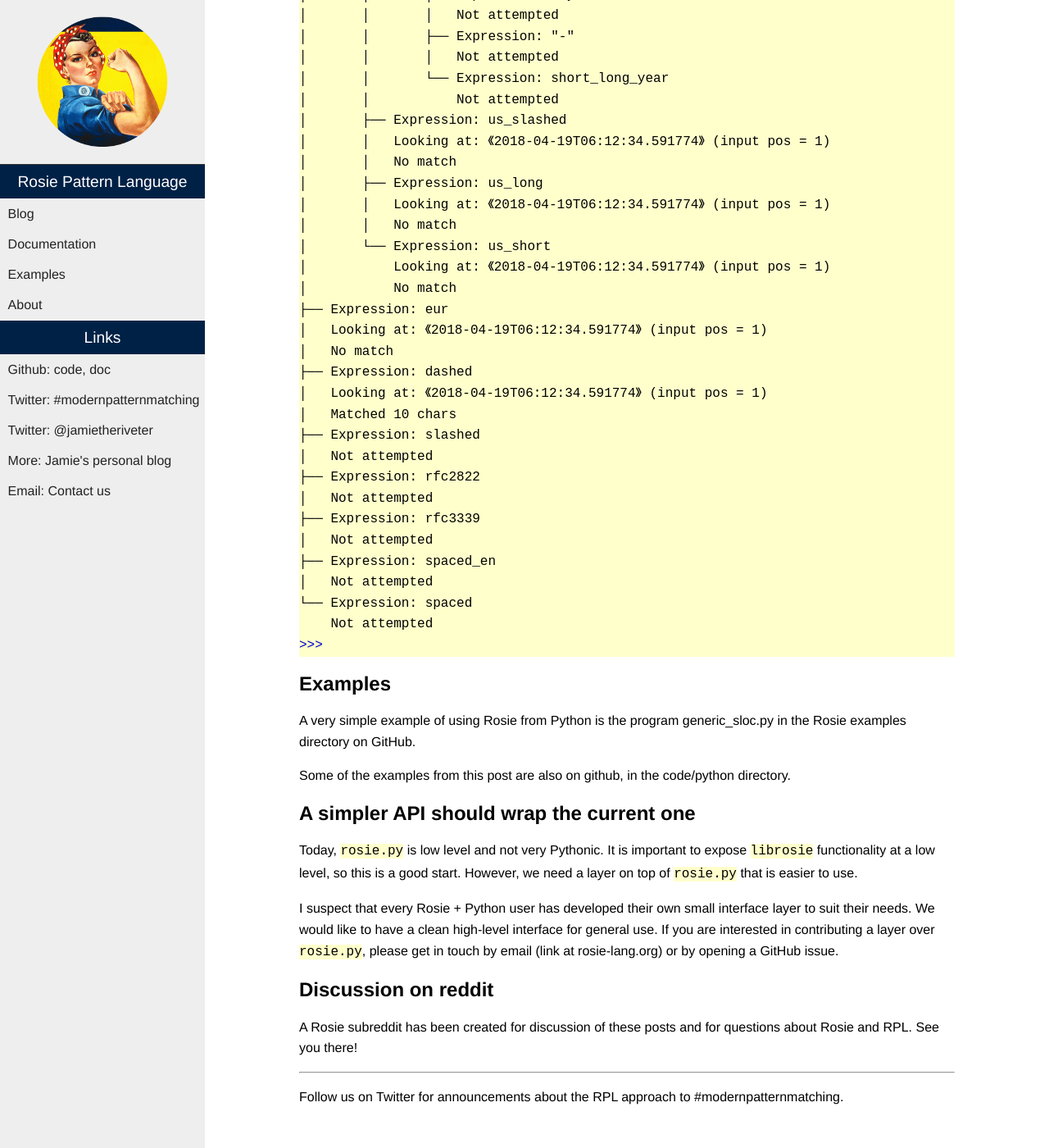
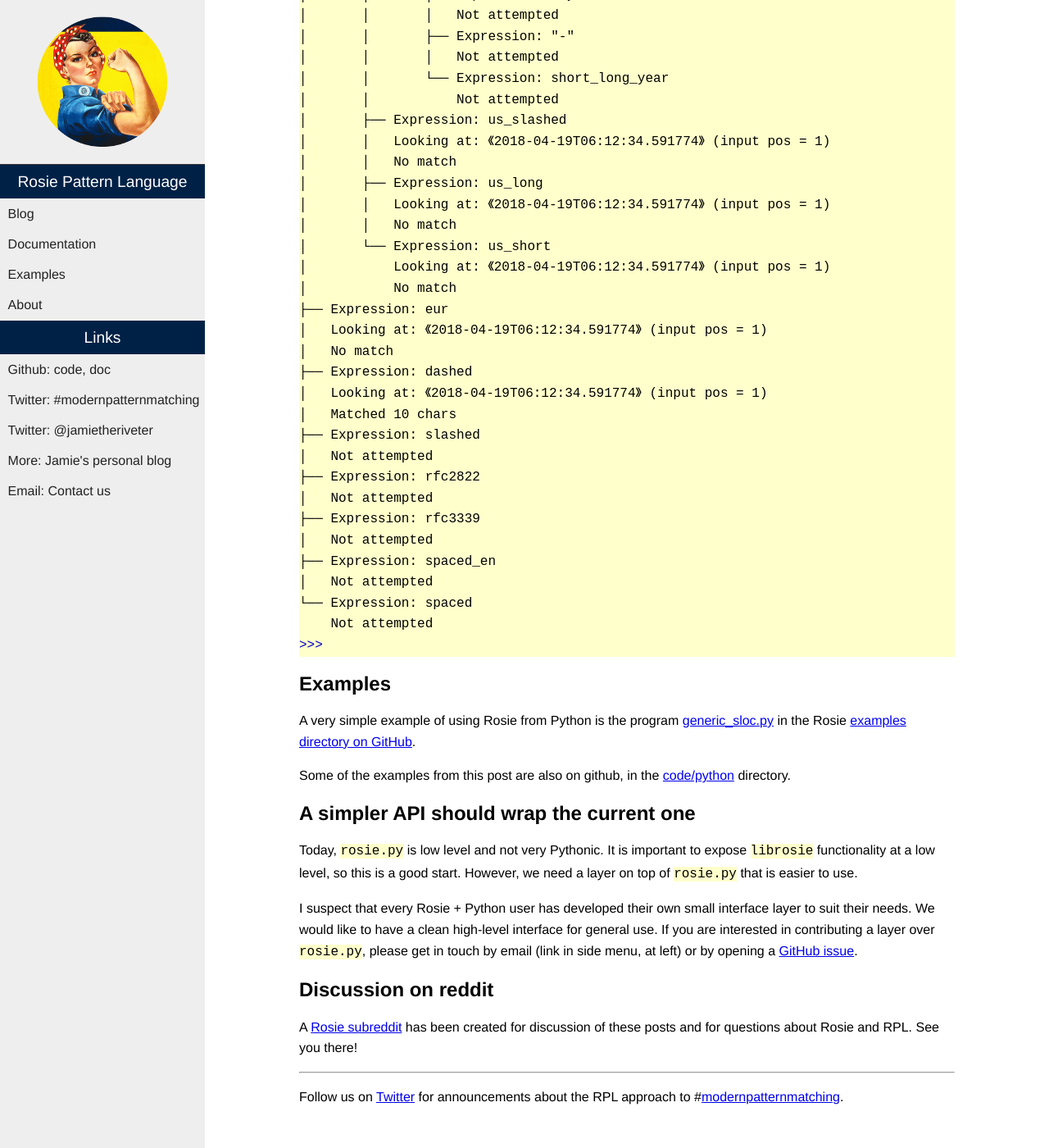
Before and after one commit to rosie-lang/rosie-lang.gitbub.io, a Jekyll site: the page built from _posts/2018-04-19-Python.md, in a window 1280 px wide and 1400 px high, scrolled down 7019 px. Shown: the whole window at 82% size. Built offline with Jekyll 4.4.1, drawn with Linux system fonts in a browser that asks for light colours.

Commit message:
Fixed link highlighting

```diff
--- a/_posts/2018-04-19-Python.md
+++ b/_posts/2018-04-19-Python.md
@@ -104,12 +104,6 @@ Here's an example (without any error checking):
         text-decoration: underline;
       }
 
-      a {
-        color: inherit;
-        background-color: inherit;
-        font: inherit;
-        text-decoration: inherit;
-      }
       a:hover {
         text-decoration: underline;
       }
@@ -438,8 +432,8 @@ need a layer on top of `rosie.py` that is easier to use.
 I suspect that every Rosie + Python user has developed their own small interface layer
 to suit their needs.  We would like to have a clean high-level interface for
 general use.  If you are interested in contributing a layer over `rosie.py`,
-please get in touch by email (link at [rosie-lang.org](http://rosie-lang.org))
-or by opening a GitHub issue.
+please get in touch by email (link in side menu, at left)
+or by opening a [GitHub issue](https://github.com/jamiejennings/rosie-pattern-language/issues).
 
 
 ## Discussion on reddit
```
